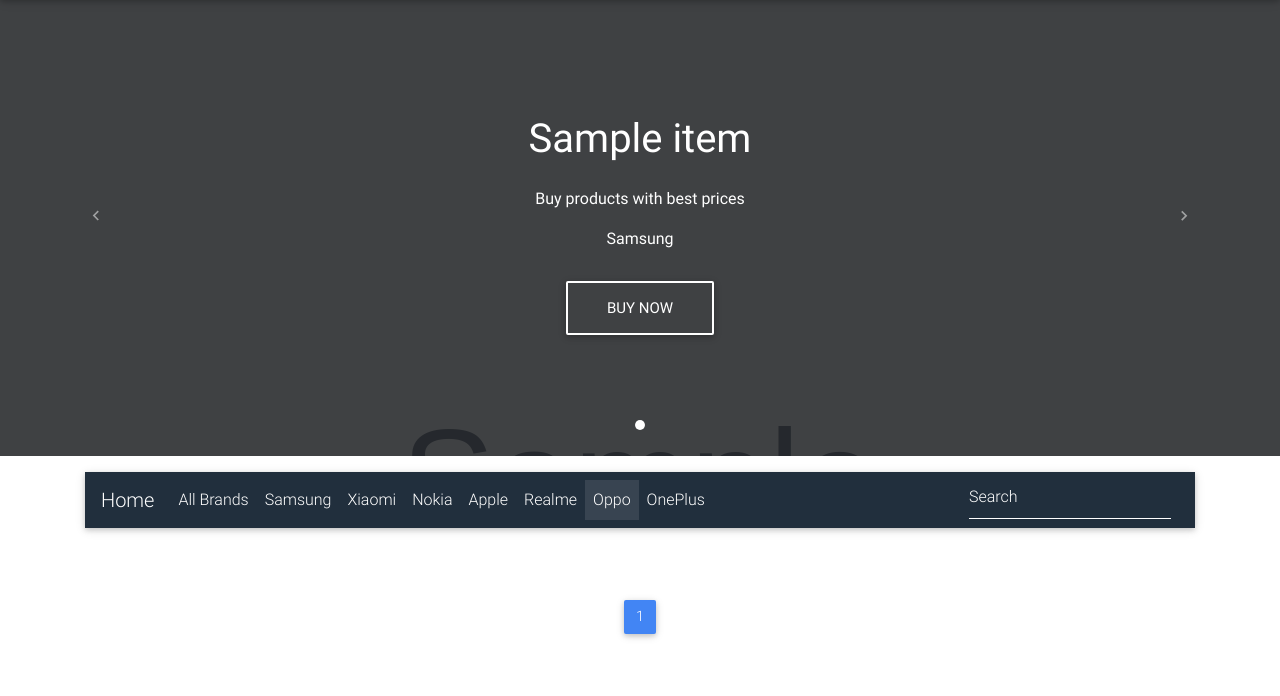
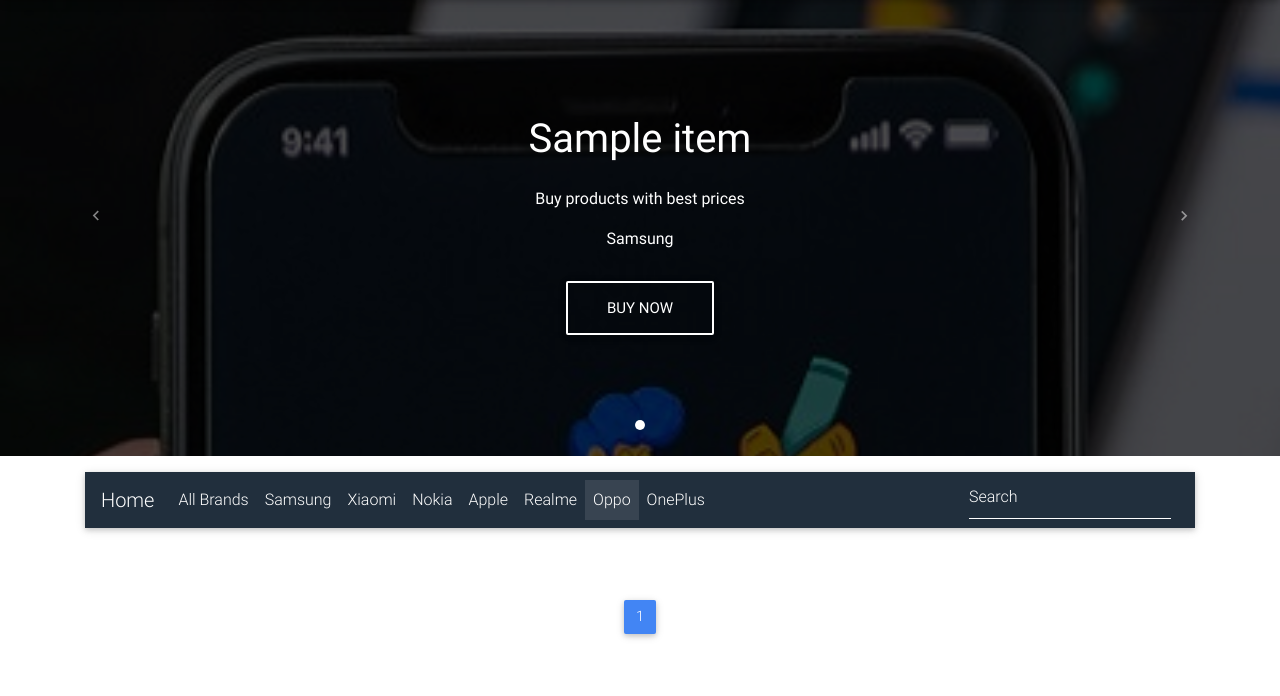
Before and after one commit to floydflava/wefastco, a Django app: page /oppo/ in a window 1280 px wide. Shown: the part 64-760 px from the top of the page. Run offline with Django 3.2, Linux system fonts and the light colour scheme; tables that the repository leaves empty hold one stand-in row (values such as "Sample post"); grey boxes marked "Sample" are stand-in pictures; some libraries are stand-ins or nearby versions.

Commit message:
Update oppo.html

```diff
--- a/templates/oppo.html
+++ b/templates/oppo.html
@@ -26,7 +26,7 @@
       {% for item in items_feature_home %}
       <!--First slide-->
       <div class="carousel-item {% if forloop.counter0 == 0 %} active {% endif %}">
-        <div class="view" style="background-image: url('{{item.image.url}}'); background-repeat: no-repeat; background-size: cover;">
+        <div class="view" style="background-image: url('/static/img/product.png'); background-repeat: no-repeat; background-size: cover;">
 
           <!-- Mask & flexbox options-->
           <div class="mask rgba-black-strong d-flex justify-content-center align-items-center">
@@ -173,7 +173,7 @@
 
               <div class="view overlay">
                 {% comment %} <img src="https://mdbootstrap.com/img/Photos/Horizontal/E-commerce/Vertical/12.jpg" class="card-img-top" {% endcomment %}
-                <img src="{{ item.image.url }}" class="card-img-top">
+                <img src="/static/img/product.png" class="card-img-top">
                 <a href="{{ item.get_absolute_url }}">
                   <div class="mask rgba-white-slight"></div>
                 </a>
```
